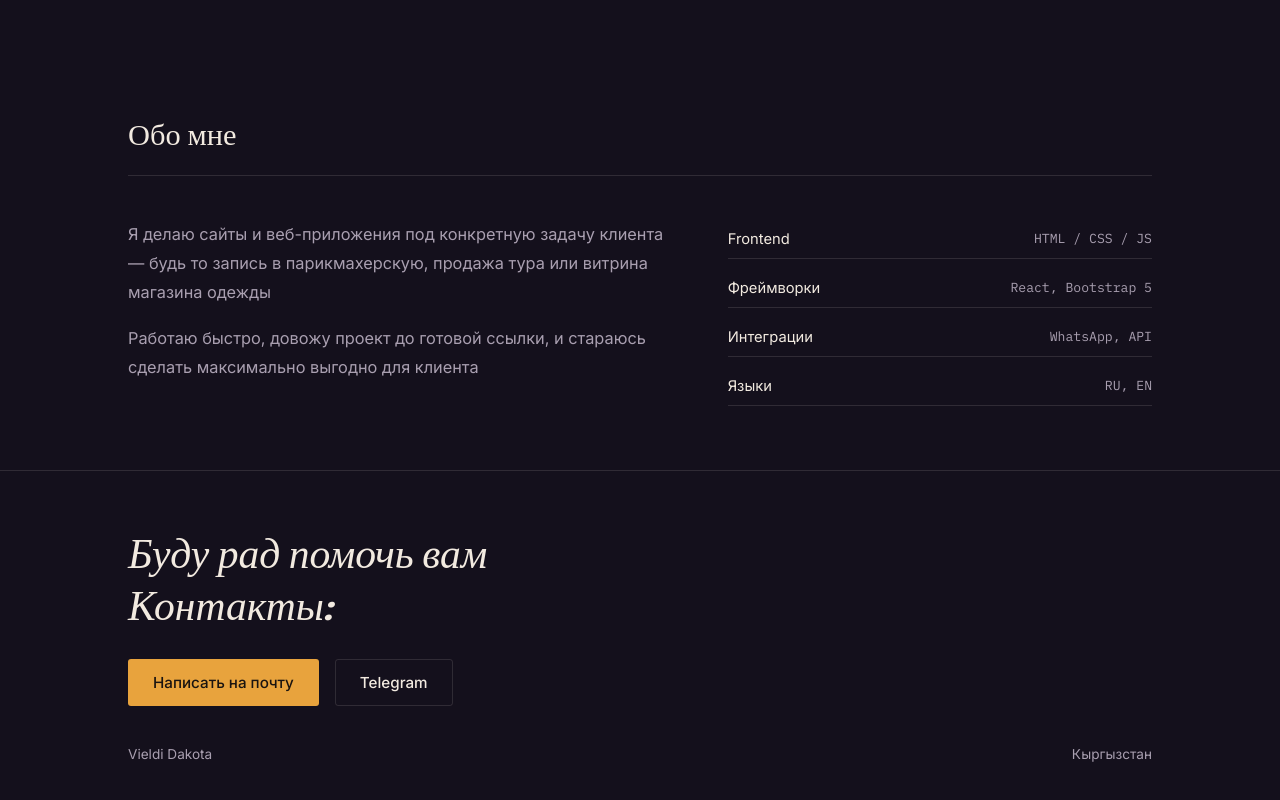
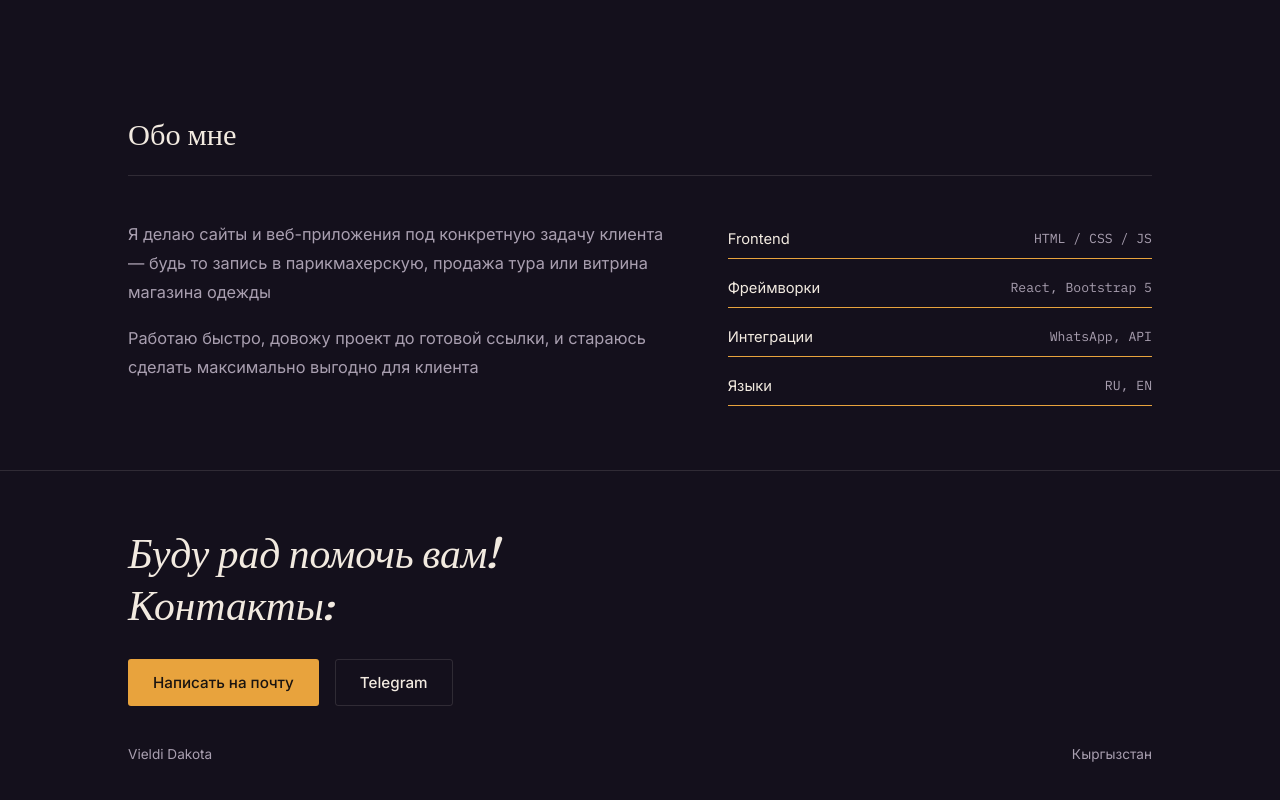
Before and after one commit to odd1sout-lab/vdvisitcard, a plain HTML site: page index.html in a window 1280 px wide. Shown: the part 1508-2308 px from the top of the page. Drawn offline with Linux system fonts and the light colour scheme.

Commit message:
Fix text formatting and punctuation in index.html

```diff
--- a/index.html
+++ b/index.html
@@ -160,7 +160,7 @@
   .stack-list{ list-style:none; margin:0; padding:0; display:flex; flex-direction:column; gap: 10px; }
   .stack-list li{
     display:flex; justify-content:space-between; padding: 10px 0;
-    border-bottom: 1px solid var(--line); font-size: 0.92rem;
+    border-bottom: 1px solid var(--accent); font-size: 0.92rem;
   }
   .stack-list span:first-child{ color: var(--text); }
   .stack-list span:last-child{ color: var(--text-dim); font-family:'IBM Plex Mono', monospace; font-size: 0.82rem;}
@@ -198,7 +198,7 @@
 <section class="hero">
   <div class="wrap">
     <p class="hero-kicker">$ User detected<span class="cursor"></span></p>
-    <h1 class="hero-title">Собираю сайты<br>и приложения, <em>которые</em><br>решают задачу</h1>
+    <h1 class="hero-title">Собираю сайты<br>и приложения, которые<br>решают <em>задачу</em></h1>
     <p class="hero-sub">Начинающий разработчик из Кыргызстана. Делаю сайты, лендинги и веб-приложения — от идеи до рабочей ссылки</p>
     <div class="hero-cta">
       <a class="btn btn-primary" href="#work">Смотреть работы</a>
@@ -299,7 +299,7 @@
         <p>Работаю быстро, довожу проект до готовой ссылки, и стараюсь сделать максимально выгодно для клиента</p>
       </div>
       <ul class="stack-list">
-        <li><span>Frontend</span><span>HTML / CSS / JS</span></li>
+        <li><span >Frontend</span><span>HTML / CSS / JS</span></li>
         <li><span>Фреймворки</span><span>React, Bootstrap 5</span></li>
         <li><span>Интеграции</span><span>WhatsApp, API</span></li>
         <li><span>Языки</span><span>RU, EN</span></li>
@@ -310,7 +310,7 @@
 
 <footer id="contact">
   <div class="wrap">
-    <h2 class="contact-title">Буду рад помочь вам <br> Контакты:</h2>
+    <h2 class="contact-title">Буду рад помочь вам! <br> Контакты:</h2>
     <div class="hero-cta">
       <a class="btn btn-primary" href="mailto:eldan.ybyshev@gmail.com">Написать на почту</a>
       <a class="btn btn-ghost" href="https://t.me/VieldiDakota">Telegram</a>
```
